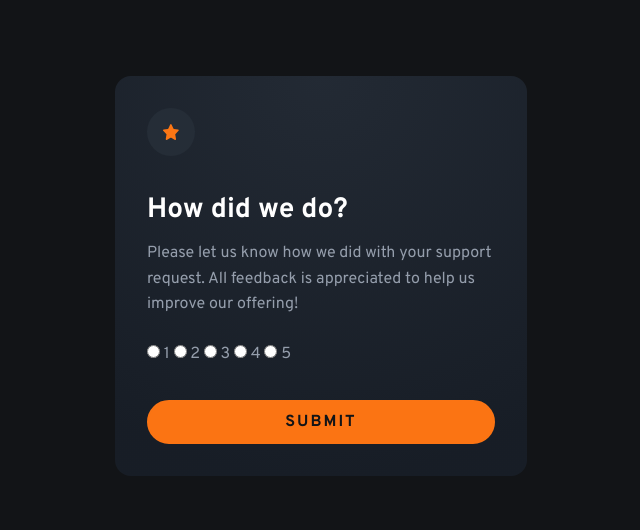
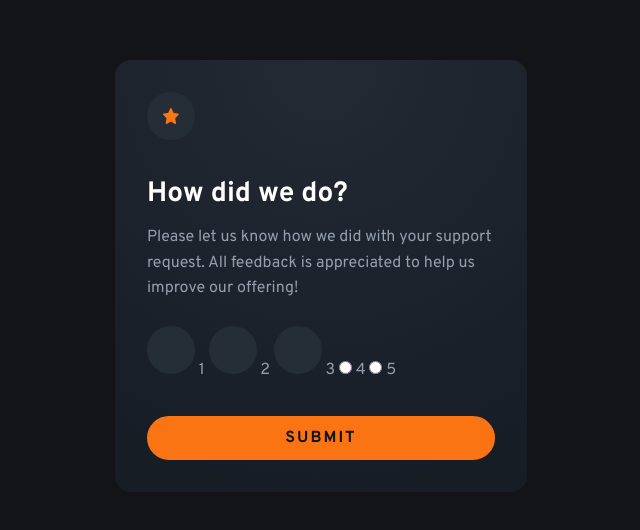
Before and after one commit to DarkstarXDD/interactive-rating-component, a website built with Vite: page index.html in a window 1280 px wide. Shown: the part 124-654 px from the top of the page, without its empty margins (319-959 px from the left). Built offline with nearby package versions, Linux system fonts and the light colour scheme.

Commit message:
feat: add custom radio button styling

```diff
--- a/index.html
+++ b/index.html
@@ -59,13 +59,31 @@
         <form action="#" class="card__form">
           <fieldset class="card__fieldset">
             <legend class="visually-hidden">Numbers Rating</legend>
-            <input type="radio" name="rating" value="1" id="rating-1" />
+            <input
+              type="radio"
+              name="rating"
+              value="1"
+              id="rating-1"
+              class="card__radio"
+            />
             <label for="rating-1">1</label>
 
-            <input type="radio" name="rating" value="2" id="rating-2" />
+            <input
+              type="radio"
+              name="rating"
+              value="2"
+              id="rating-2"
+              class="card__radio"
+            />
             <label for="rating-2">2</label>
 
-            <input type="radio" name="rating" value="3" id="rating-3" />
+            <input
+              type="radio"
+              name="rating"
+              value="3"
+              id="rating-3"
+              class="card__radio"
+            />
             <label for="rating-3">3</label>
 
             <input type="radio" name="rating" value="4" id="rating-4" />
@@ -85,7 +103,7 @@
           <p class="card__result"></p>
         </div>
         <div class="card__appreciation">
-          <p class="card__thankyou">Thank You!</p>
+          <h2 class="card__thankyou">Thank You!</h2>
           <p>
             We appreciate you taking the time to give a rating. If you ever need
             more support, don’t hesitate to get in touch!
--- a/styles.css
+++ b/styles.css
@@ -126,6 +126,23 @@ body {
   border: none;
 }
 
+.card__radio {
+  appearance: none;
+  width: 3rem;
+  height: 3rem;
+  background-color: var(--clr-primary-600);
+  border-radius: 100vw;
+}
+
+.card__radio:hover {
+  cursor: pointer;
+  background-color: var(--clr-neutral-100);
+}
+
+.card__radio:checked {
+  background-color: var(--clr-primary-400);
+}
+
 .card__error {
   color: var(--clr-primary-500);
 }
@@ -182,6 +199,7 @@ body {
 
 .card__thankyou {
   font-size: var(--fs-900);
+  font-weight: var(--fw-bold);
   color: var(--clr-neutral-100);
 }
 
```
